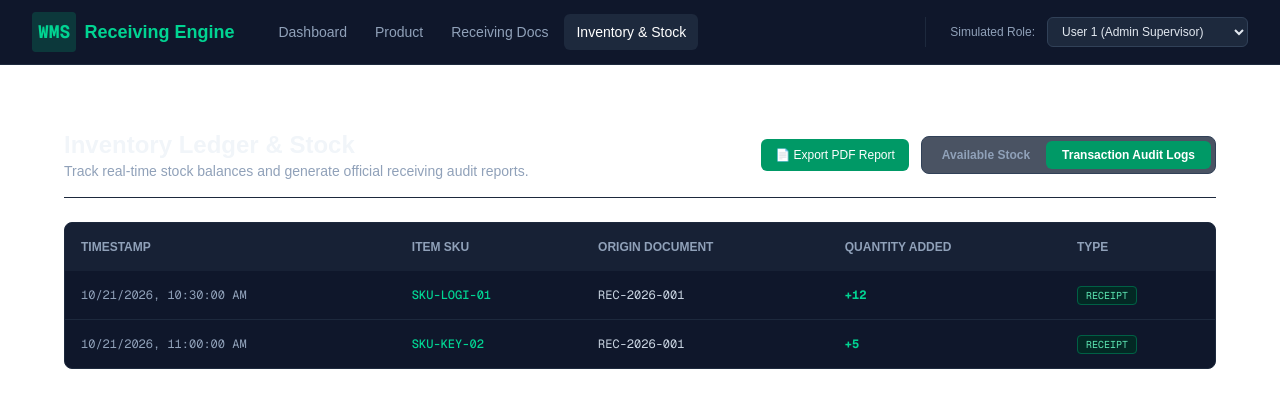
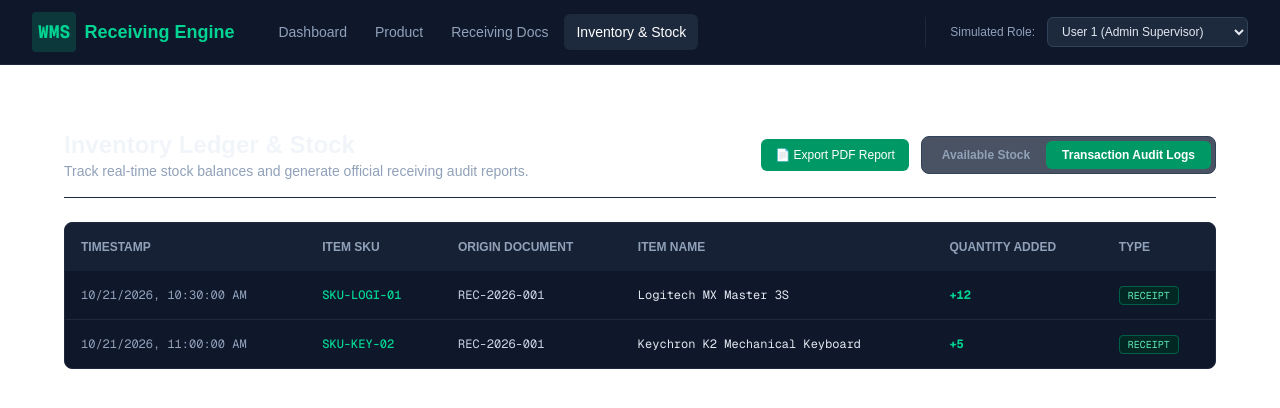
Before and after one commit to yorunaka/TA-warehouse-receiving-system, a Next.js app: page /inventory in a window 1280 px wide. Both pictures are taken after a click on the button "Transaction Audit Logs". Shown: the top 408 px of the page. Built offline with nearby package versions, Linux system fonts and the light colour scheme.

Commit message:
feat: added item name table when exporting audit log as pdf

```diff
--- a/app/inventory/page.tsx
+++ b/app/inventory/page.tsx
@@ -170,6 +170,7 @@ export default function InventoryPage() {
                 <th className="p-4">Timestamp</th>
                 <th className="p-4">Item SKU</th>
                 <th className="p-4">Origin Document</th>
+                <th className="p-4">Item Name</th>
                 <th className="p-4">Quantity Added</th>
                 <th className="p-4">Type</th>
               </tr>
@@ -185,6 +186,7 @@ export default function InventoryPage() {
                     <td className="p-4 text-slate-400">{new Date(tx.created_at).toLocaleString()}</td>
                     <td className="p-4 font-medium text-emerald-400">{tx.sku}</td>
                     <td className="p-4 text-slate-300">{tx.document_number || '-'}</td>
+                    <td className="p-4 text-slate-200">{tx.product_name}</td>
                     <td className="p-4 text-emerald-400 font-bold">+{tx.quantity_changed}</td>
                     <td className="p-4">
                       <span className="bg-emerald-950/80 text-emerald-300 border border-emerald-800 px-2 py-0.5 rounded text-[10px]">
```
